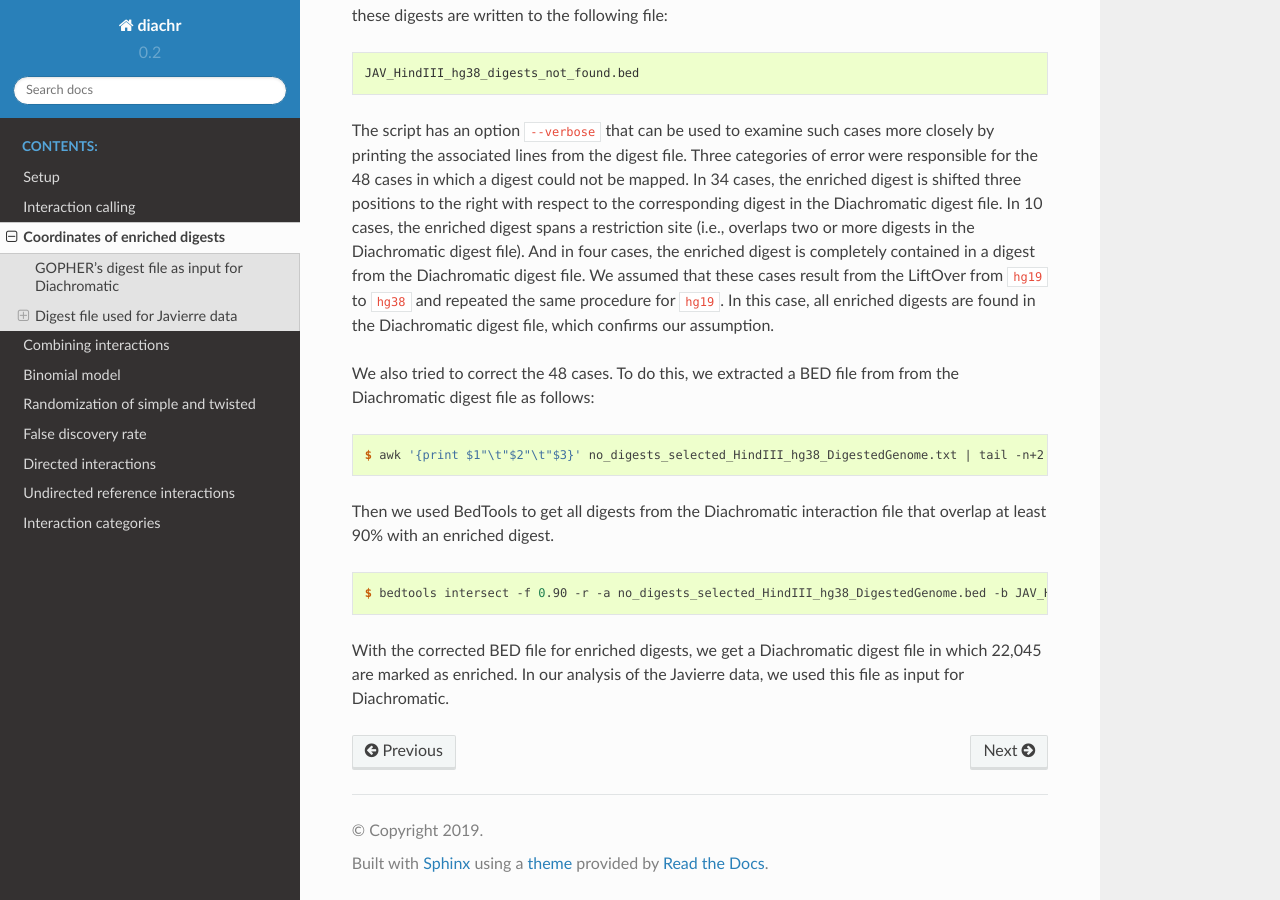
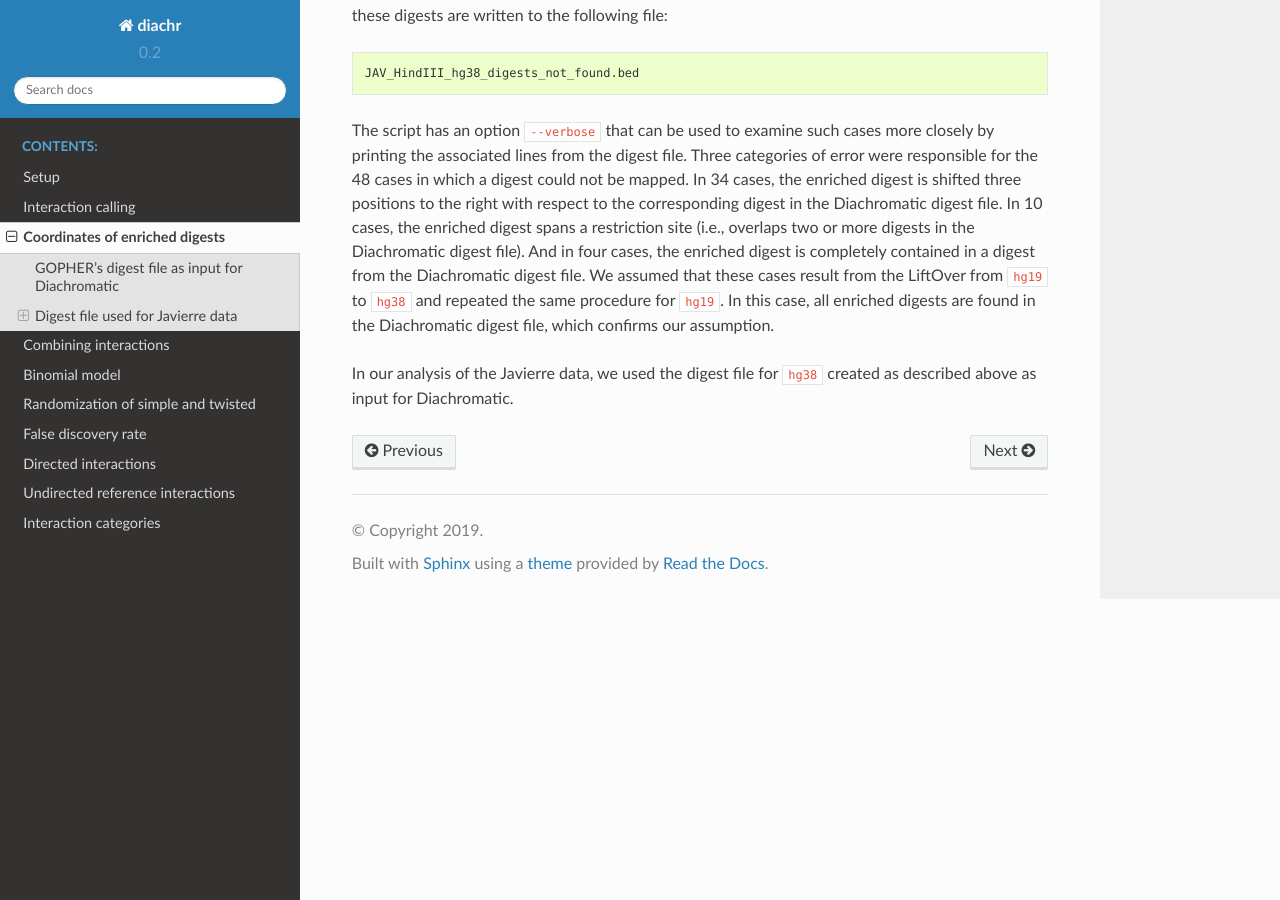
Before and after one commit to hansenp/diachrscripts, a Sphinx documentation site: the page built from docs/coordinates_of_enriched_digests.rst, in a window 1280 px wide and 900 px high, scrolled down 2531 px. Built offline with Sphinx 7.4.7 and the Read the Docs theme 2.0.0, drawn with Linux system fonts in a browser that asks for light colours.

Commit message:
Made final changes.

```diff
--- a/docs/coordinates_of_enriched_digests.rst
+++ b/docs/coordinates_of_enriched_digests.rst
@@ -171,21 +171,5 @@ and repeated the same procedure for ``hg19``.
 In this case, all enriched digests are found in the Diachromatic digest file,
 which confirms our assumption.
 
-We also tried to correct the 48 cases.
-To do this, we extracted a BED file from from the Diachromatic digest file as follows:
-
-.. code-block:: console
-
-    $ awk '{print $1"\t"$2"\t"$3}' no_digests_selected_HindIII_hg38_DigestedGenome.txt | tail -n+2 > no_digests_selected_HindIII_hg38_DigestedGenome.bed
-
-Then we used BedTools to get all digests from the Diachromatic interaction file
-that overlap at least 90% with an enriched digest.
-
-.. code-block:: console
-
-    $ bedtools intersect -f 0.90 -r -a no_digests_selected_HindIII_hg38_DigestedGenome.bed -b JAV_HindIII_hg38_digests_not_found.bed -wa
-
-With the corrected BED file for enriched digests,
-we get a Diachromatic digest file in which 22,045 are marked as enriched.
 In our analysis of the Javierre data,
-we used this file as input for Diachromatic.
+we used the digest file for ``hg38`` created as described above as input for Diachromatic.
```
